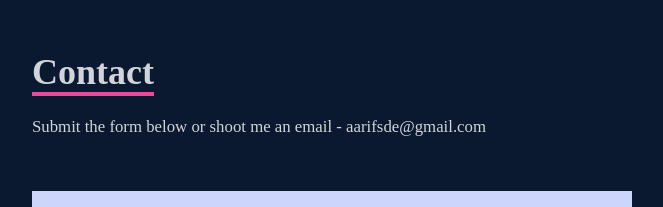
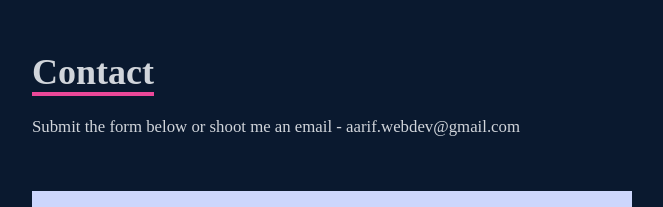
Before and after one commit to Aarifsde/portfolio-react, a React (Create React App) app: page / in a window 1280 px wide. Shown: the part 3265-3472 px from the top of the page, without its empty margins (308-971 px from the left). Built offline with nearby package versions, Linux system fonts and the light colour scheme.

Commit message:
proj added

```diff
--- a/src/Components/Contact.jsx
+++ b/src/Components/Contact.jsx
@@ -6,7 +6,7 @@ const Contact = () => {
         <form method='POST' action="https://getform.io/f/c8ed4f2b-bb25-47ae-abcc-e0a3f4dfe2c8" className='flex flex-col max-w-[600px] w-full'>
             <div className='pb-8'>
                 <p className='text-4xl font-bold inline border-b-4 border-pink-500 text-gray-300'>Contact</p>
-                <p className='text-gray-300 py-4'>Submit the form below or shoot me an email - aarifsde@gmail.com</p>
+                <p className='text-gray-300 py-4'>Submit the form below or shoot me an email - aarif.webdev@gmail.com</p>
             </div>
             <input className='bg-[#ccd6fc] p-2' type="text" placeholder='Name' name='name' required />
             <input className='my-4 p-2 bg-[#ccd6fc]' type="email" placeholder='Email' name='email' required/>
--- a/src/Components/Work.jsx
+++ b/src/Components/Work.jsx
@@ -38,14 +38,14 @@ const Work = () => {
                     {/* hover eff */}
                     <div className='opacity-0 group-hover:opacity-100 '>
                        <span className='text-2xl font-bold text-white tracking-wider'>
-                         Netflix-Clone React JS
+                         E-Commerce JS
                        </span>
 
                        <div className='pt-8 text-center'>
-                        <a href="https://netmovie-aarif.netlify.app/" target='_blank' rel="noreferrer">
+                        <a href="https://aarif-ecommerce.netlify.app/" target='_blank' rel="noreferrer">
                             <button className='text-center rounded-lg px-4 py-3 m-2 bg-white text-gray-700 font-bold text-lg'>Live</button>
                         </a>
-                        <a href="https://github.com/Aarifsde/Aarifsde-netflix-clone" target='_blank' rel="noreferrer">
+                        <a href="https://github.com/Aarifsde/e-commerce" target='_blank' rel="noreferrer">
                             <button className='text-center rounded-lg px-4 py-3 m-2 bg-white text-gray-700 font-bold text-lg'>Code</button>
                         </a>
                        </div>
```
Also changed, not shown: src/Assets/Projects/NetMovie.jpg (added), src/Assets/Projects/NetMovie.png (deleted).
